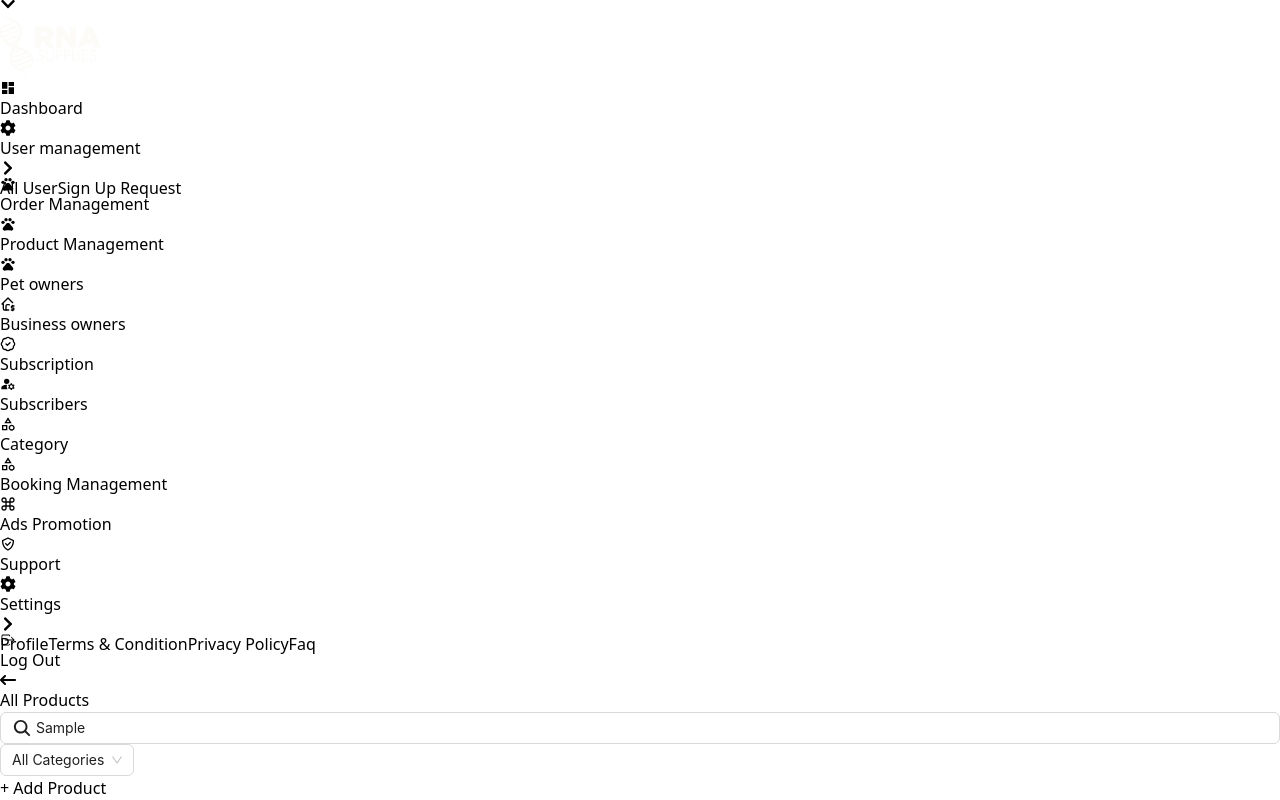
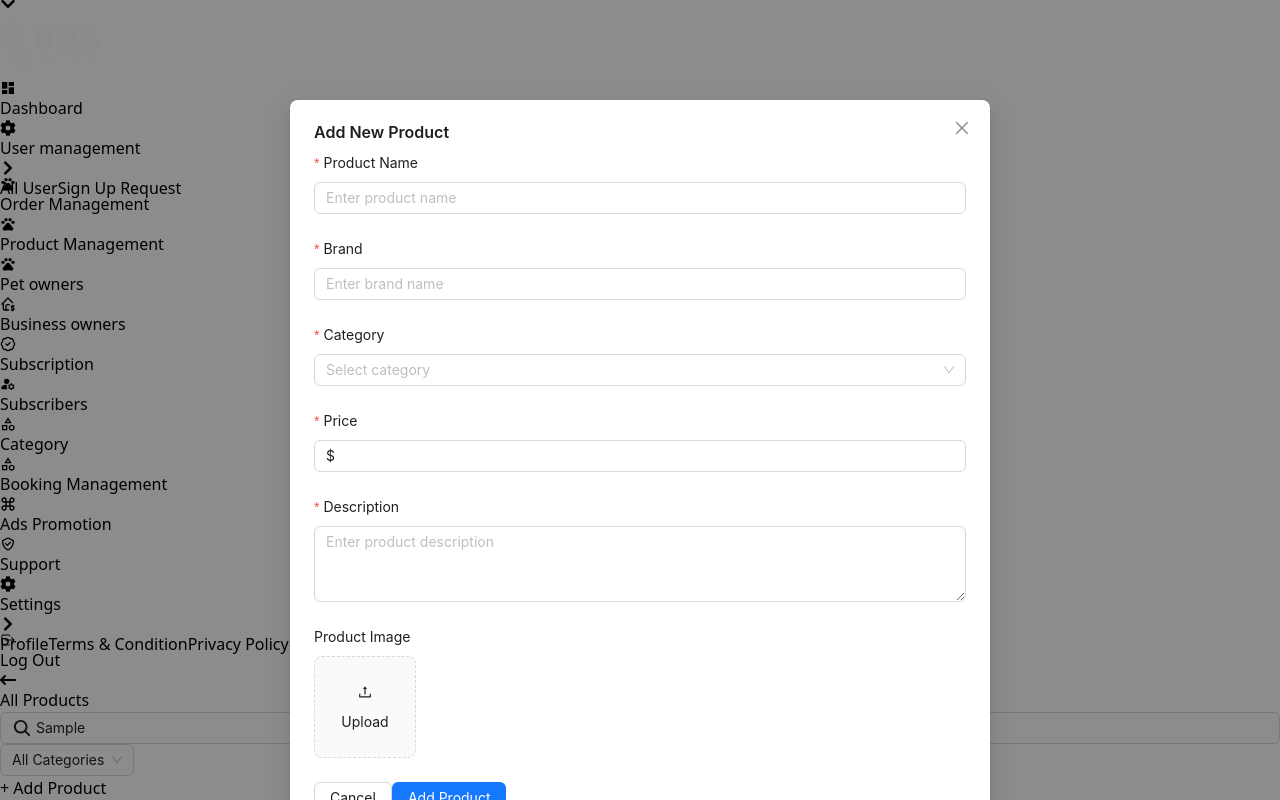
Before and after one commit to sparktechagency/dental-ecommerce-dashboard, a React (Vite) app: page /product/all-product in a window 1280 px wide. Both pictures are taken after typing "Sample" into the empty fields and a click on the button "+ Add Product". Shown: the part 132-932 px from the top of the page. Built offline with nearby package versions, Linux system fonts and the light colour scheme.

Commit message:
change design of auth sections

```diff
--- a/src/auth/ForgetPassword.jsx
+++ b/src/auth/ForgetPassword.jsx
@@ -20,12 +20,12 @@ function ForgetPassword() {
       {/* Left Column - Form */}
       <div className="w-full md:w-1/2 bg-[#171717] p-8 flex flex-col justify-center relative">
         <div className="max-w-md mx-auto w-full">
-          <h1 className="text-4xl font-bold text-white mb-2">Forgot Password</h1>
-          <p className="text-gray-300 mb-8">Please enter your Email to reset your password.</p>
+          <h1 className="text-center text-3xl font-bold text-white mb-4">Forgot Password</h1>
+          <p className="text-center text-[#9F9C96] mb-8">Please enter your Email to reset your password.</p>
 
           <form className="space-y-6">
             <div>
-              <label className="block text-gray-300 text-sm mb-2">Email</label>
+              <label className="block text-white font-bold text-lg mb-2">Email</label>
               <input
                 type="email"
                 name="email"
@@ -41,7 +41,7 @@ function ForgetPassword() {
             <Link to="/verify-mail">
               <button
                 type="submit"
-                className="w-full bg-[#136BFB] text-white font-bold py-3 px-4 rounded-lg transition mt-5"
+                className="w-full bg-[#136BFB] text-white text-lg font-bold py-3 px-4 rounded-lg transition mt-5"
               >
                 Get OTP
               </button>
--- a/src/auth/ResetPassword.jsx
+++ b/src/auth/ResetPassword.jsx
@@ -27,8 +27,8 @@ function ResetPassword() {
       {/* Left Column - Form */}
       <div className="w-full md:w-1/2 bg-[#171717] p-8 flex flex-col justify-center relative">
         <div className="max-w-md mx-auto w-full">
-          <h1 className="text-4xl font-bold text-white mb-2">Reset Password</h1>
-          <p className="text-gray-300 mb-8">Your password must be 8-10 character long.</p>
+          <h1 className="text-center text-3xl font-bold text-white mb-4">Reset Password</h1>
+          <p className="text-center text-[#9F9C96] mb-8">Your password must be 8-10 character long.</p>
 
           <form className="space-y-6">
             <div>
@@ -77,7 +77,7 @@ function ResetPassword() {
             <Link to="/welcome">
               <button
                 type="submit"
-                className="w-full bg-[#136BFB] text-white font-bold py-3 px-4 rounded-lg transition mt-5"
+                className="w-full bg-[#136BFB] text-white text-lg font-bold py-3 px-4 rounded-lg transition mt-5"
               >
                 Confirm
               </button>
--- a/src/auth/SignIn.jsx
+++ b/src/auth/SignIn.jsx
@@ -27,12 +27,12 @@ function SignIn() {
       {/* Left Column - Form */}
       <div className="w-full md:w-1/2 bg-[#171717] p-8 flex flex-col justify-center relative">
         <div className="max-w-md mx-auto w-full">
-          <h1 className="text-4xl font-bold text-white mb-2">Welcome Back !</h1>
-          <p className="text-gray-300 mb-8">Please enter your email and password to continue</p>
+          <h1 className="text-center text-3xl font-bold text-white mb-2">Welcome Back !</h1>
+          <p className="text-center text-[#9F9C96] mb-8">Please enter your email and password to continue</p>
 
           <form className="space-y-6">
             <div>
-              <label className="block text-gray-300 text-sm mb-2">Email</label>
+              <label className="block text-white font-bold text-lg mb-2">Email</label>
               <input
                 type="email"
                 name="email"
@@ -45,7 +45,7 @@ function SignIn() {
             </div>
 
             <div>
-              <label className="block text-gray-300 text-sm mb-2">Password</label>
+              <label className="block text-white font-bold text-lg mb-2">Password</label>
               <div className="relative">
                 <input
                   type={showPassword ? "text" : "password"}
@@ -85,7 +85,7 @@ function SignIn() {
             <Link to="/">
               <button
                 type="submit"
-                className="w-full bg-[#136BFB] text-white font-medium py-3 px-4 rounded-lg transition mt-5"
+                className="w-full bg-[#136BFB] text-white font-bold py-3 px-4 rounded-lg transition mt-5"
               >
                 Log In
               </button>
--- a/src/auth/VerificationCode.jsx
+++ b/src/auth/VerificationCode.jsx
@@ -36,8 +36,8 @@ function VerificationCode() {
       {/* Left Column - Form */}
       <div className="w-full md:w-1/2 bg-[#171717] p-8 flex flex-col justify-center relative">
         <div className="max-w-md mx-auto w-full">
-          <h1 className="text-4xl font-bold text-white mb-2">Verification Code</h1>
-          <p className="text-gray-300 mb-8">
+          <h1 className="text-center text-3xl font-bold text-white mb-4">Verification Code</h1>
+          <p className="text-center text-[#9F9C96] mb-8">
             We have sent the verification code to your email
           </p>
 
@@ -59,7 +59,7 @@ function VerificationCode() {
 
             <button
               type="submit"
-              className="w-full bg-[#136BFB] text-white font-medium py-3 px-4 rounded-lg transition hover:bg-blue-700"
+              className="w-full bg-[#136BFB] text-white text-lg font-bold py-3 px-4 rounded-lg transition hover:bg-blue-700"
             >
               Verify Code
             </button>
--- a/src/page/order-management/AllOrder.jsx
+++ b/src/page/order-management/AllOrder.jsx
@@ -135,7 +135,7 @@ const AllOrder = () => {
                               <div className="my-5 md:my-10 flex flex-col md:flex-row gap-5 justify-between items-center">
                                         <PageHeading title="All Order" />
                                         <div className="flex flex-col sm:flex-row gap-3 w-full sm:w-auto">
-                                                  <div className="relative w-full sm:w-[200px]">
+                                                  <div className="relative w-full md:w-[300px]">
                                                             <Select
                                                                       className="w-full h-[46px]"
                                                                       placeholder="Filter by status"
@@ -150,7 +150,7 @@ const AllOrder = () => {
                                                                       ]}
                                                             />
                                                   </div>
-                                                  <div className="relative w-full sm:w-[300px]">
+                                                  <div className="relative w-full md:w-[300px]">
                                                             <Input
                                                                       placeholder="Search orders..."
                                                                       value={searchText}
--- a/src/page/product-management/AllProducts.jsx
+++ b/src/page/product-management/AllProducts.jsx
@@ -1,5 +1,7 @@
 import React, { useState } from 'react';
 import { Input, Button, Card, Tag, Dropdown, Menu, Select } from 'antd';
+import { Modal, Form, InputNumber, Upload, message } from 'antd';
+import { UploadOutlined } from '@ant-design/icons';
 import {
           IoSearch,
           IoEllipsisVertical,
@@ -25,6 +27,8 @@ const { Option } = Select;
 const AllProducts = () => {
           const [searchText, setSearchText] = useState('');
           const [categoryFilter, setCategoryFilter] = useState('all');
+          const [isAddModalVisible, setIsAddModalVisible] = useState(false);
+          const [form] = Form.useForm();
 
           const products = [
                     {
@@ -230,6 +234,33 @@ const AllProducts = () => {
                     return matchesSearch && matchesCategory;
           });
 
+          const showAddModal = () => {
+                    form.resetFields();
+                    setIsAddModalVisible(true);
+          };
+
+          const handleAddCancel = () => {
+                    setIsAddModalVisible(false);
+          };
+
+          const onAddFinish = (values) => {
+                    const newProduct = {
+                              id: Math.max(...products.map(p => p.id)) + 1,
+                              ...values,
+                              image: values.image?.[0]?.thumbUrl || t1, // Default image if none uploaded
+                    };
+
+                    // In a real app, you would make an API call here
+                    // For now, we'll just log it
+                    console.log('New product:', newProduct);
+
+                    message.success('Product added successfully!');
+                    setIsAddModalVisible(false);
+
+                    // In a real app, you would update the products state here
+                    // setProducts([...products, newProduct]);
+          };
+
           return (
                     <div className="p-6">
                               <div className="flex flex-col md:flex-row justify-between items-start md:items-center mb-6 gap-4">
@@ -264,6 +295,7 @@ const AllProducts = () => {
                                                             />
                                                   </div>
                                                   <button
+                                                            onClick={showAddModal}
                                                             className="w-full md:w-[200px] p-[10px] bg-[#136BFB] rounded text-white"
                                                   >
                                                             + Add Product
@@ -327,6 +359,102 @@ const AllProducts = () => {
                                                   </Card>
                                         ))}
                               </div>
+                              {/* Add Product Modal */}
+                              <Modal
+                                        title="Add New Product"
+                                        open={isAddModalVisible}
+                                        onCancel={handleAddCancel}
+                                        footer={null}
+                                        width={700}
+                              >
+                                        <Form
+                                                  form={form}
+                                                  layout="vertical"
+                                                  onFinish={onAddFinish}
+                                        >
+                                                  <div className="grid grid-cols-1 md:grid-cols-2 gap-4">
+                                                            <Form.Item
+                                                                      name="name"
+                                                                      label="Product Name"
+                                                                      rules={[{ required: true, message: 'Please input the product name!' }]}
+                                                            >
+                                                                      <Input placeholder="Enter product name" />
+                                                            </Form.Item>
+
+                                                            <Form.Item
+                                                                      name="brand"
+                                                                      label="Brand"
+                                                                      rules={[{ required: true, message: 'Please input the brand!' }]}
+                                                            >
+                                                                      <Input placeholder="Enter brand name" />
+                                                            </Form.Item>
+
+                                                            <Form.Item
+                                                                      name="category"
+                                                                      label="Category"
+                                                                      rules={[{ required: true, message: 'Please select a category!' }]}
+                                                            >
+                                                                      <Select placeholder="Select category">
+                                                                                {categories.map(category => (
+                                                                                          <Option key={category} value={category}>{category}</Option>
+                                                                                ))}
+                                                                      </Select>
+                                                            </Form.Item>
+
+                                                            <Form.Item
+                                                                      name="price"
+                                                                      label="Price"
+                                                                      rules={[{ required: true, message: 'Please input the price!' }]}
+                                                            >
+                                                                      <InputNumber
+                                                                                style={{ width: '100%' }}
+                                                                                formatter={value => `$ ${value}`.replace(/\B(?=(\d{3})+(?!\d))/g, ',')}
+                                                                                parser={value => value.replace(/\$\s?|(,*)/g, '')}
+                                                                                min={0}
+                                                                                step={0.01}
+                                                                      />
+                                                            </Form.Item>
+
+                                                            <Form.Item
+                                                                      name="description"
+                                                                      label="Description"
+                                                                      rules={[{ required: true, message: 'Please input the description!' }]}
+                                                                      className="md:col-span-2"
+                                                            >
+                                                                      <Input.TextArea rows={3} placeholder="Enter product description" />
+                                                            </Form.Item>
+
+                                                            <Form.Item
+                                                                      name="image"
+                                                                      label="Product Image"
+                                                                      valuePropName="fileList"
+                                                                      getValueFromEvent={(e) => (Array.isArray(e) ? e : e?.fileList)}
+                                                                      className="md:col-span-2"
+                                                            >
+                                                                      <Upload
+                                                                                listType="picture-card"
+                                                                                maxCount={1}
+                                                                                beforeUpload={() => false} // Prevent auto upload
+                                                                                accept="image/*"
+                                                                      >
+                                                                                <div>
+                                                                                          <UploadOutlined />
+                                                                                          <div style={{ marginTop: 8 }}>Upload</div>
+                                                                                </div>
+                                                                      </Upload>
+                                                            </Form.Item>
+                                                  </div>
+
+                                                  <div className="flex justify-end gap-3 mt-6">
+                                                            <Button onClick={handleAddCancel} className="mr-2">
+                                                                      Cancel
+                                                            </Button>
+                                                            <Button type="primary" htmlType="submit">
+                                                                      Add Product
+                                                            </Button>
+                                                  </div>
+                                        </Form>
+                              </Modal>
                     </div>
           );
 };
```
Also changed, not shown: src/auth/WelcomeMessage.jsx (+31 -18 lines), src/page/product-management/AddProduct.jsx (added), src/page/product-management/EditProduct.jsx (added), src/page/product-management/ViewProduct.jsx (added).
